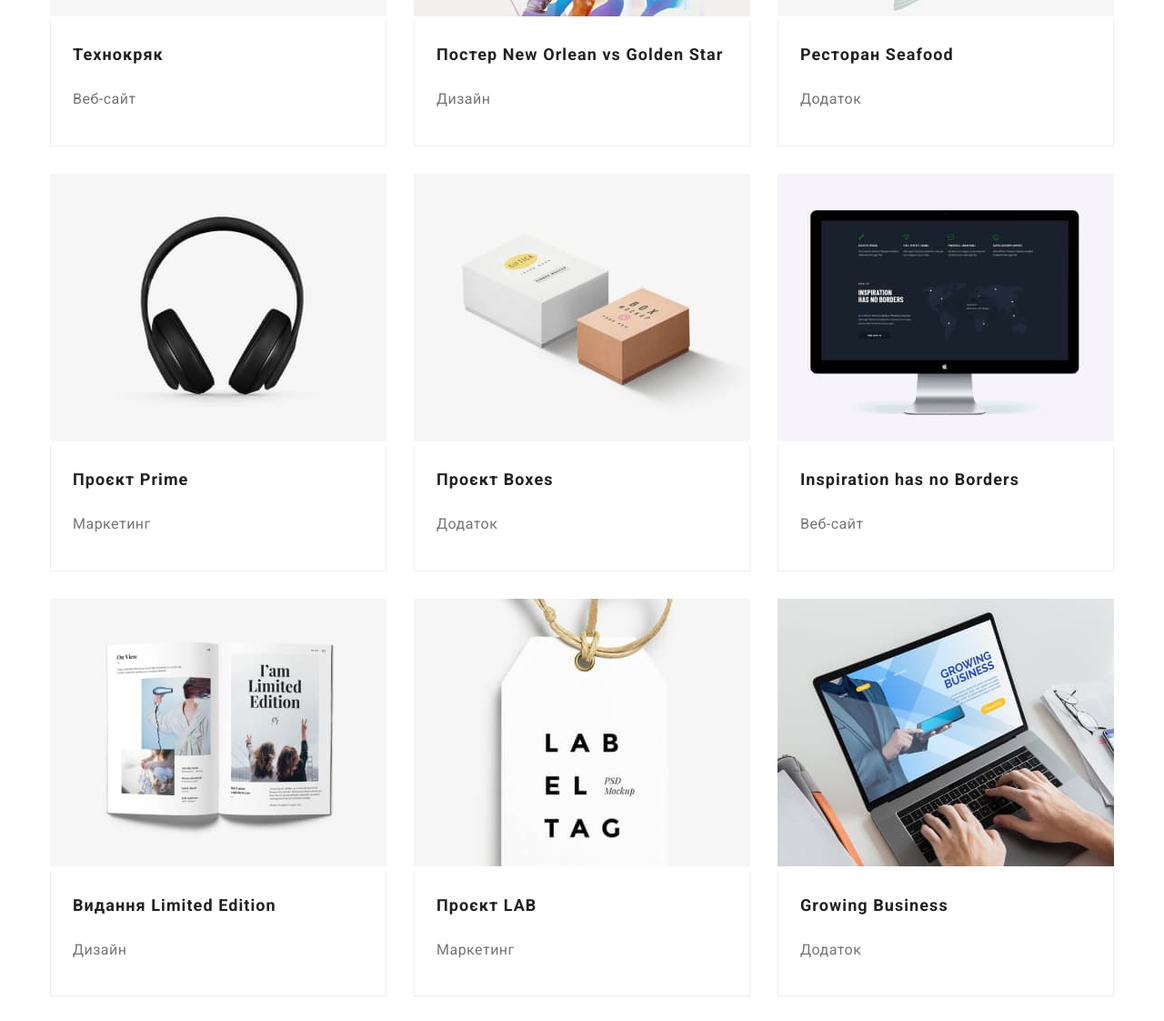
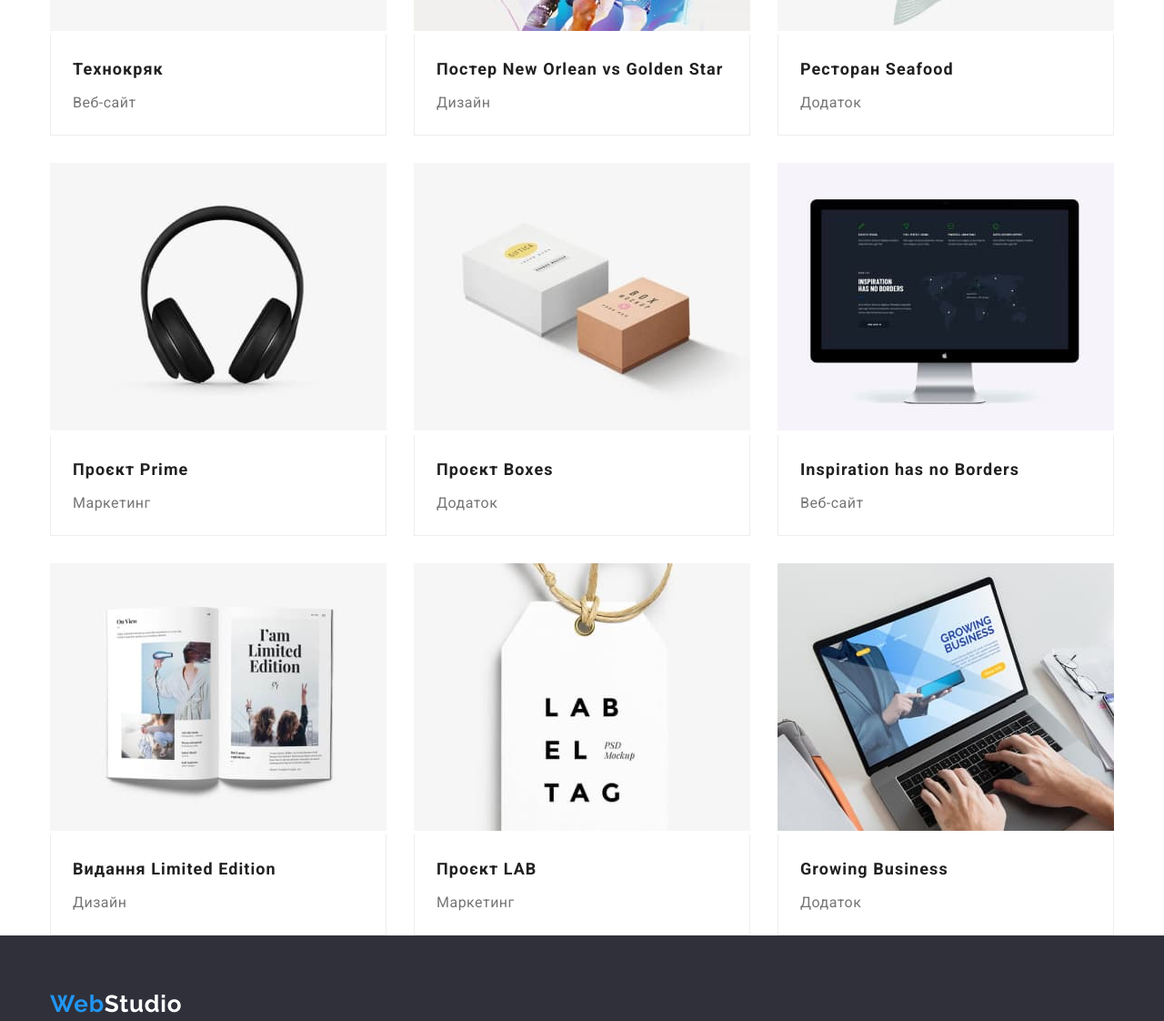
Before and after one commit to Oleksiy12/Oleksiy12-goit-markup-hw-03-, a plain HTML site: page portfolio.html in a window 1280 px wide. Shown: the part 524-1646 px from the top of the page at 91% size. Drawn offline with nearby package versions, Linux system fonts and the light colour scheme.

Commit message:
update number 6

```diff
--- a/css/style.css
+++ b/css/style.css
@@ -1,3 +1,9 @@
+html, body, div, span, applet, object, iframe, h1, h2, h3, h4, h5, h6, p, blockquote, pre, a, abbr, acronym, address, big, cite, code, del, dfn, em, font, img, ins,
+kbd, q, s, samp, small, strike, strong, sub, sup, tt, var, dl, dt, dd, ol, ul, li, fieldset, form, label, legend, table, caption, tbody, tfoot, thead, tr, th,
+td { margin: 0; padding: 0; border: 0; outline: 0; text-decoration: none; }
+
+
+
 /*Кольори сторінки*/
 :root{
 --basic-color: #212121;
@@ -19,16 +25,6 @@ font-family: 'Roboto', sans-serif;
 background-color: var(--sac-basic-color);
 }
 
-h1,h2,h3,h4,h5,h6 {
-    margin: 0;
-}
-ul,ol{
-    margin: 0;
-    padding-left: 0;
-}
-img{
-    display: block;
-}
 
 /*Універсальні класси*/
 /*hover focus*/
@@ -136,16 +132,11 @@ display: flex;
 justify-items: space-between;
 align-items: center;
 gap: 50px;
-}
-.telmail-box {
 margin-left: auto;
 }
 
-.logo {
+.first-logo {
 margin-right: 93px;
-}
-.telmail-box {
-margin-left: auto;
 }
 
 /*Hero*/
@@ -192,7 +183,7 @@ letter-spacing: 0.06em;
 color: var(--sac-basic-color);
 box-shadow: 0px 4px 4px rgba(0, 0, 0, 0.15);
 border-radius: 4px;
-border: color var(--another-color);
+border: none;
 min-width: 216px;
 height: 50px;
 text-align: center;
@@ -212,6 +203,7 @@ font-size: 14px;
 line-height: 1.14;
 letter-spacing: 0.03em;
 text-transform: uppercase;
+margin-bottom: 10px;
 }
 .paragraph-features{
 font-weight: 400;
@@ -242,27 +234,33 @@ font-weight: 700;
 font-size: 36px;
 line-height: 1.16;
 letter-spacing: 0.03em;
+text-align: center;
 }
 .work {
     display: flex;
     gap: 30px;
+    padding-bottom: 94px;
 }
 /*Наша команда*/
 .staff{
-    display: flex;
-    gap: 30px;
+display: flex;
+gap: 30px;
 }
+
 .title-second{
 margin-bottom: 50px;
 }
+
 .staff-paragraph{
 font-weight: 500;
 font-size: 16px;
 line-height: 1.18;
 letter-spacing: 0.03em;
+text-align: center;
+margin-top: 30px;
 margin-bottom: 10px;
-text-align: center;
 }
+
 .staff-profession{
 font-weight: 400;
 font-size: 16px;
@@ -270,22 +268,27 @@ line-height: 1.18;
 letter-spacing: 0.03em;
 color: var(--subtitle-color);
 text-align: center;
+margin-bottom: 30px;
 }
+
 .team{
 background-color: var(--back-section-color);
 }
+
 .team-list{
 background-color: var(--sac-basic-color);
 box-shadow: 0px 1px 3px rgba(0, 0, 0, 0.12), 0px 1px 1px rgba(0, 0, 0, 0.14), 0px 2px 1px rgba(0, 0, 0, 0.2);
 border-radius: 0px 0px 4px 4px;
+
 }
-.cards-staff{
-padding-top: 30px;
-}
+
 
 
 /*Підвал сторінки*/
 
+.foot-list{
+margin-bottom: 9px;
+}
 
 .log-foot{
 display: inline-block;
--- a/css/stylePortfolio.css
+++ b/css/stylePortfolio.css
@@ -1,3 +1,7 @@
+html, body, div, span, applet, object, iframe, h1, h2, h3, h4, h5, h6, p, blockquote, pre, a, abbr, acronym, address, big, cite, code, del, dfn, em, font, img, ins,
+kbd, q, s, samp, small, strike, strong, sub, sup, tt, var, dl, dt, dd, ol, ul, li, fieldset, form, label, legend, table, caption, tbody, tfoot, thead, tr, th,
+td { margin: 0; padding: 0; border: 0; outline: 0; text-decoration: none; }
+
 /*Кольори сторінки*/
 :root{
 --basic-color: #212121;
@@ -19,21 +23,6 @@ color: var(--basic-color);
 background-color: var(--sac-basic-color);
 }
 
-a {
-text-decoration: none;
-}
-
-h1,h2,h3,h4,h5,h6 {
-margin: 0;
-}
-ul,ol{
-margin: 0;
-padding-left: 0;
-}
-
-img{
-display: block;
-}
 
 /*Універсальні класси*/
 /*hover focus*/
@@ -93,7 +82,6 @@ background-color: var(--sac-basic-color);
 display: flex;
 justify-content: space-between;
 align-items: center;
-
 }
 
 .head-web{
@@ -135,10 +123,6 @@ gap: 50px;
 align-items: center;
 }
 
-.logo{
-margin-right: 93px;
-}
-
 .logo-letters {
 color: var(--basic-color);
 }
@@ -148,8 +132,17 @@ display: flex;
 justify-items: space-between;
 align-items: center;
 gap: 50px;
+margin-left: auto;
+}
 
+.first-logo {
+margin-right: 93px;
 }
+
+.hero-sect{
+    padding-top: 94px;
+}
+
 
 /*Кнопки*/
 .button-hero{
@@ -165,8 +158,8 @@ color: var(--basic-color);
 background-color: var(--back-batt-color);
 box-shadow: 0px 3px 1px rgba(0, 0, 0, 0.1), 0px 1px 2px rgba(0, 0, 0, 0.08), 0px 2px 2px rgba(0, 0, 0, 0.12);
 border-radius: 4px;
-border: currentColor;
-padding: 5.78px 25px;
+padding: 6px 22px;
+border: none;
 }
 button:hover{
 background-color: var(--another-color);
@@ -178,12 +171,10 @@ color: var(--sac-basic-color);
 }
 .list-button{
 list-style: none;
-margin-bottom: 34px;
 display: flex;
 justify-content: center;
 gap: 8px;
-padding-top: 94px;
-margin-bottom: 34px;
+margin-bottom: 50px;
 }
 
 /*Головний текст*/
@@ -194,6 +185,7 @@ font-size: 18px;
 line-height: 2;
 letter-spacing: 0.06em;
 color: var(--basic-color);
+margin-bottom: 4px;
 }
 .paragraph-hero{
 font-weight: 400;
@@ -206,7 +198,6 @@ color: var(--subtitle-color);
 .hero-link{
 display: flex;
 flex-wrap: wrap;
-padding-bottom: 94px;
 gap: 30px ;
 }
 
--- a/portfolio.html
+++ b/portfolio.html
@@ -16,7 +16,7 @@
     <header class="head-web">
       <div class="container first-box">
         <nav class="nav-first">
-          <a  class="logo up-header" href="./index.html">Web<span class="logo-letters">Studio</span></a>
+          <a  class="logo first-logo" href="./index.html">Web<span class="logo-letters">Studio</span></a>
             <ul class="navigation-mark points">
               <li class="navigation-list">
                 <a href="./index.html" class="navigation line">Студія</a>
@@ -29,7 +29,6 @@
               </li>
             </ul>
         </nav>
-        <div class="tallmail-box">
           <ul class="contacts points">
             <li><a class="mail cursor line" href="mailto:info@devstudio.com">info@devstudio.com</a></li>
             <li><a class="tel cursor line" href="tel:+380961111111">+38 096 111 11 11</a></li>
@@ -50,42 +49,69 @@
 <li class="everyone-button"><button type="button" class="button-hero">Маркетинг</button></li>
 </ul>
 <ul class="hero-link points">
-    <li class="link-text"><a href="#"><img class="image-link" src="./images.portfolio/img.jpg" alt="Веб-сайт" width="370">
+    <li class="link-text">
+      <a href="#"><img class="image-link" src="./images.portfolio/img.jpg" alt="Веб-сайт" width="370"></a>
        <div class="border-page">
       <h2 class="hero-title">Технокряк</h2>
-        <p class="paragraph-hero">Веб-сайт</p></a></div></li>
-    <li class="link-text"><a href="#"><img class="image-link" src="./images.portfolio/img1.jpg" alt="Дизайн" width="370">
+        <p class="paragraph-hero">Веб-сайт</p>
+      </div>
+    </li>
+    <li class="link-text">
+      <a href="#"><img class="image-link" src="./images.portfolio/img1.jpg" alt="Дизайн" width="370"></a>
        <div class="border-page">
       <h2 class="hero-title">Постер New Orlean vs Golden Star</h2>
-        <p class="paragraph-hero">Дизайн</p></a></div></li>
-    <li class="link-text"><a href="#"><img class="image-link" src="./images.portfolio/img3.jpg" alt="Додаток" width="370">
+        <p class="paragraph-hero">Дизайн</p>
+      </div>
+    </li>
+    <li class="link-text">
+      <a href="#"><img class="image-link" src="./images.portfolio/img3.jpg" alt="Додаток" width="370"></a>
        <div class="border-page">
       <h2 class="hero-title">Ресторан Seafood</h2>
-        <p class="paragraph-hero">Додаток</p></a></div></li>
-    <li class="link-text"><a href="#"><img class="image-link" src="./images.portfolio/img4.jpg" alt="Навушники" width="370">
+        <p class="paragraph-hero">Додаток</p>
+      </div>
+    </li>
+    <li class="link-text">
+      <a href="#"><img class="image-link" src="./images.portfolio/img4.jpg" alt="Навушники" width="370"></a>
        <div class="border-page">
       <h2 class="hero-title">Проєкт Prime</h2>
-        <p class="paragraph-hero">Маркетинг</p></a></div></li>
-    <li class="link-text"><a href="#"><img class="image-link" src="./images.portfolio/img5.jpg" alt="Додаток" width="370">
+        <p class="paragraph-hero">Маркетинг</p>
+      </div>
+    </li>
+    <li class="link-text">
+      <a href="#"><img class="image-link" src="./images.portfolio/img5.jpg" alt="Додаток" width="370"></a>
        <div class="border-page">
       <h2 class="hero-title">Проєкт Boxes</h2>
-        <p class="paragraph-hero">Додаток</p></a></div> </li>
-    <li class="link-text"><a href="#"><img class="image-link" src="./images.portfolio/img6.jpg" alt="Веб-сайт" width="370">
+        <p class="paragraph-hero">Додаток</p>
+      </div>
+    </li>
+    <li class="link-text">
+      <a href="#"><img class="image-link" src="./images.portfolio/img6.jpg" alt="Веб-сайт" width="370"></a>
        <div class="border-page">
       <h2 class="hero-title">Inspiration has no Borders</h2>
-        <p class="paragraph-hero">Веб-сайт</p></a></div></li>
-    <li class="link-text"><a href="#"><img class="image-link" src="./images.portfolio/img7.jpg" alt="Дизайн" width="370">
+        <p class="paragraph-hero">Веб-сайт</p>
+      </div>
+    </li>
+    <li class="link-text">
+      <a href="#"><img class="image-link" src="./images.portfolio/img7.jpg" alt="Дизайн" width="370"></a>
        <div class="border-page">
       <h2 class="hero-title">Видання Limited Edition</h2>
-        <p class="paragraph-hero">Дизайн</p></a></div></li>
-    <li class="link-text"><a href="#"><img class="image-link" src="./images.portfolio/img8.jpg" alt="Бірка" width="370">
+        <p class="paragraph-hero">Дизайн</p>
+      </div>
+    </li>
+    <li class="link-text">
+      <a href="#"><img class="image-link" src="./images.portfolio/img8.jpg" alt="Бірка" width="370"></a>
        <div class="border-page">
       <h2 class="hero-title">Проєкт LAB</h2>
-        <p class="paragraph-hero">Маркетинг</p></a></div> </li>
-    <li class="link-text"><a href="#"><img class="image-link" src="./images.portfolio/img9.jpg" alt="Додаток" width="370">
+        <p class="paragraph-hero">Маркетинг</p>
+      </div>
+    </li>
+    <li class="link-text">
+      <a href="#"><img class="image-link" src="./images.portfolio/img9.jpg" alt="Додаток" width="370"></a>
        <div class="border-page">
       <h2 class="hero-title">Growing Business</h2>
-        <p class="paragraph-hero">Додаток</p></a></div></li>
+        <p class="paragraph-hero">Додаток</p>
+      </div>
+    </li>
 </ul>
 </div>
 </section>
```
Also changed, not shown: index.html (+2 -2 lines).
